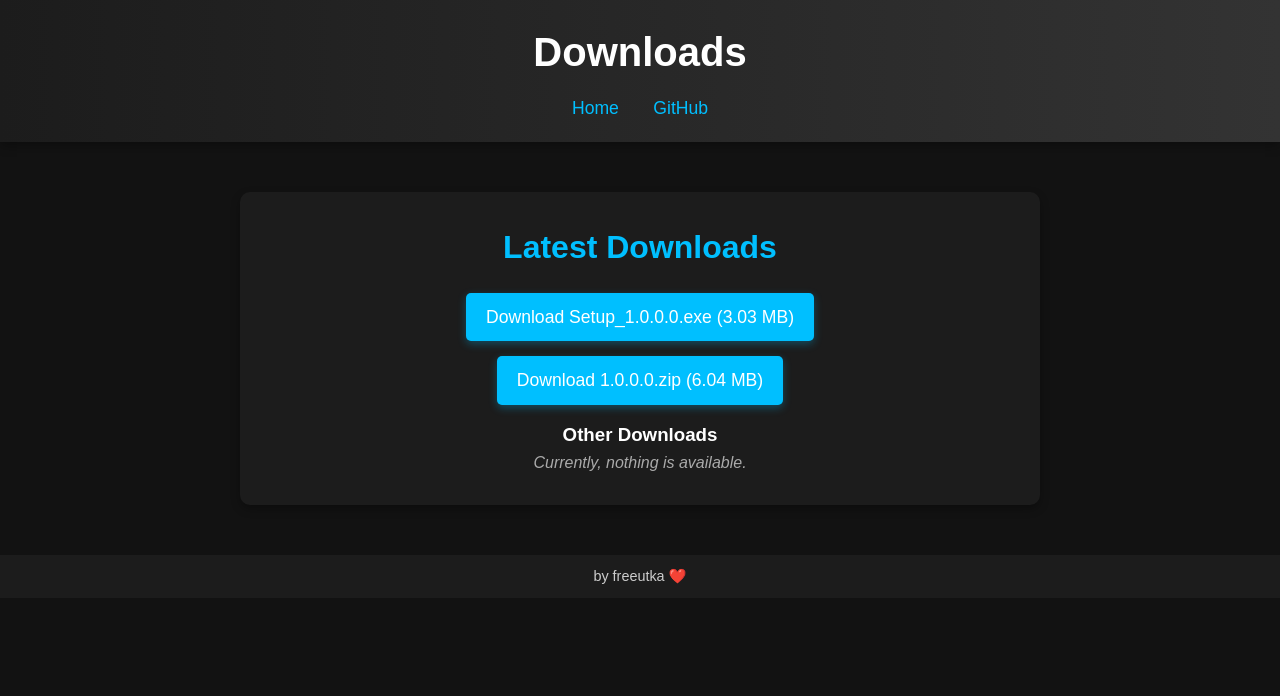
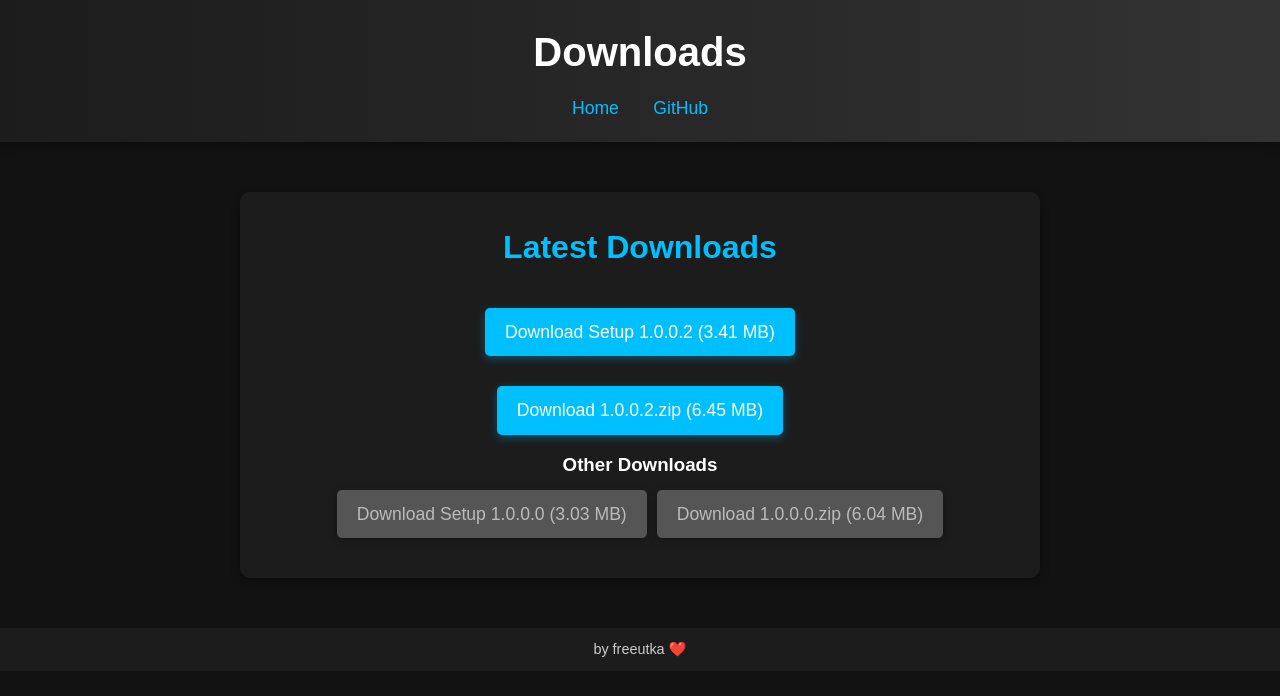
Before and after one commit to freeutka/CodeWRD, a Jekyll site: the page downloads.html, which Jekyll copies as it is, in a window 1280 px wide. Shown: the top 696 px of the page. Built offline with Jekyll 4.4.1, drawn with Linux system fonts in a browser that asks for light colours.

Commit message:
1.0.0.2
# 1.0.0.2 | Changelog

- Added a new codes to Utilities (Utils) category.
- Fixed a small bugs.

## Support

For support, join our [channel](https://discord.gg/vjtPaHrFgb).

```diff
--- a/downloads.html
+++ b/downloads.html
@@ -22,17 +22,20 @@
     <div class="downloads-container">
       <h2>Latest Downloads</h2>
       <div class="download-item">
-        <a href="https://github.com/freeutka/CodeWRD/raw/refs/heads/main/CodeWRD_1.0.0.0.exe" download class="download-button">
-          Download Setup_1.0.0.0.exe (3.03 MB)
+        <a href="https://github.com/freeutka/CodeWRD/raw/refs/heads/main/CodeWRD_1.0.0.2.exe" download class="download-button">
+          Download Setup 1.0.0.2 (3.41 MB)
         </a>
       </div>
       <div class="download-item">
-        <a href="https://github.com/freeutka/CodeWRD/raw/refs/heads/main/builds/1.0.0.0.zip" download class="download-button">
-          Download 1.0.0.0.zip (6.04 MB)
+        <a href="https://github.com/freeutka/CodeWRD/raw/refs/heads/main/builds/1.0.0.2.zip" download class="download-button">
+          Download 1.0.0.2.zip (6.45 MB)
         </a>
       </div>
       <h3>Other Downloads</h3>
-      <p class="note">Currently, nothing is available.</p>
+      <div class="button-row">
+        <a href="https://github.com/freeutka/CodeWRD/raw/refs/heads/main/old_setups/CodeWRD_1.0.0.0.exe" class="download-disabled">Download Setup 1.0.0.0 (3.03 MB)</a>
+        <a href="https://github.com/freeutka/CodeWRD/raw/refs/heads/main/builds/1.0.0.0.zip" class="download-disabled">Download 1.0.0.0.zip (6.04 MB)</a>
+      </div>
     </div>
   </main>
 
--- a/style.css
+++ b/style.css
@@ -217,3 +217,47 @@ footer p {
   font-size: 1.1em;
   margin-bottom: 10px;
 }
+
+.downloads-container {
+  display: flex;
+  flex-direction: column;
+  align-items: center;
+}
+
+.button-row {
+  display: flex;
+  justify-content: center;
+  gap: 10px;
+  margin: 10px 0;
+  flex-wrap: wrap;
+}
+
+.download-button, .download-disabled {
+  display: inline-block;
+  padding: 10px 20px;
+  text-decoration: none;
+  border-radius: 5px;
+  font-size: 1.1em;
+  transition: background 0.3s ease;
+  box-shadow: 0 3px 8px rgba(0, 0, 0, 0.3);
+  text-align: center;
+}
+
+.download-disabled {
+  background: #555;
+  color: #bbb;
+}
+
+.download-disabled:hover {
+  background: #555;
+}
+
+.download-button {
+  background: #00bfff;
+  color: #fff;
+  box-shadow: 0 3px 8px rgba(0, 191, 255, 0.3);
+}
+
+.download-button:hover {
+  background: #009ace;
+}
--- a/updater.xml
+++ b/updater.xml
@@ -1,7 +1,7 @@
 <?xml version="1.0" encoding="UTF-8"?>
 <item>
-  <version>1.0.0.0</version>
-  <url>https://github.com/freeutka/CodeWRD/raw/refs/heads/main/builds/1.0.0.0.zip</url>
+  <version>1.0.0.2</version>
+  <url>https://github.com/freeutka/CodeWRD/raw/refs/heads/main/builds/1.0.0.2.zip</url>
   <changelog>https://codewrd.freeutka.xyz/changelog</changelog>
   <mandatory minVersion="1.0.0.0">true</mandatory>
 </item>
```
Also changed, not shown: changelog.md, 4 other files.
